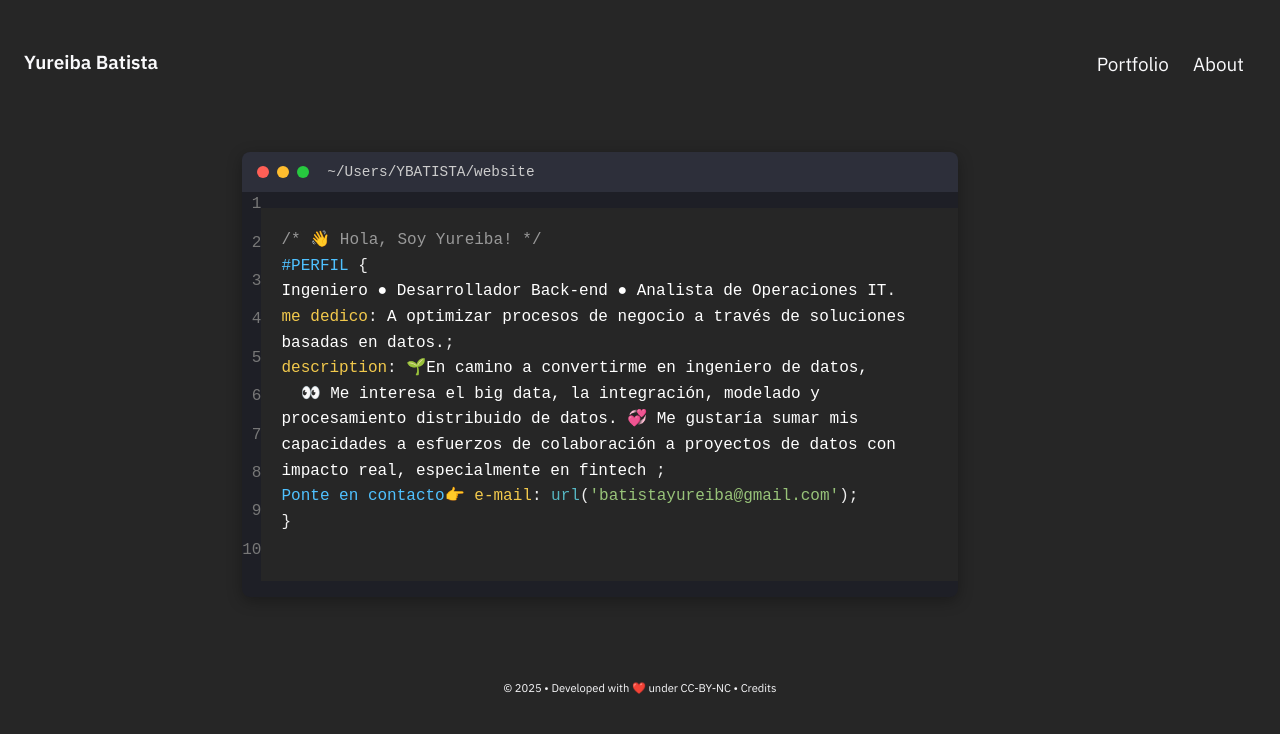
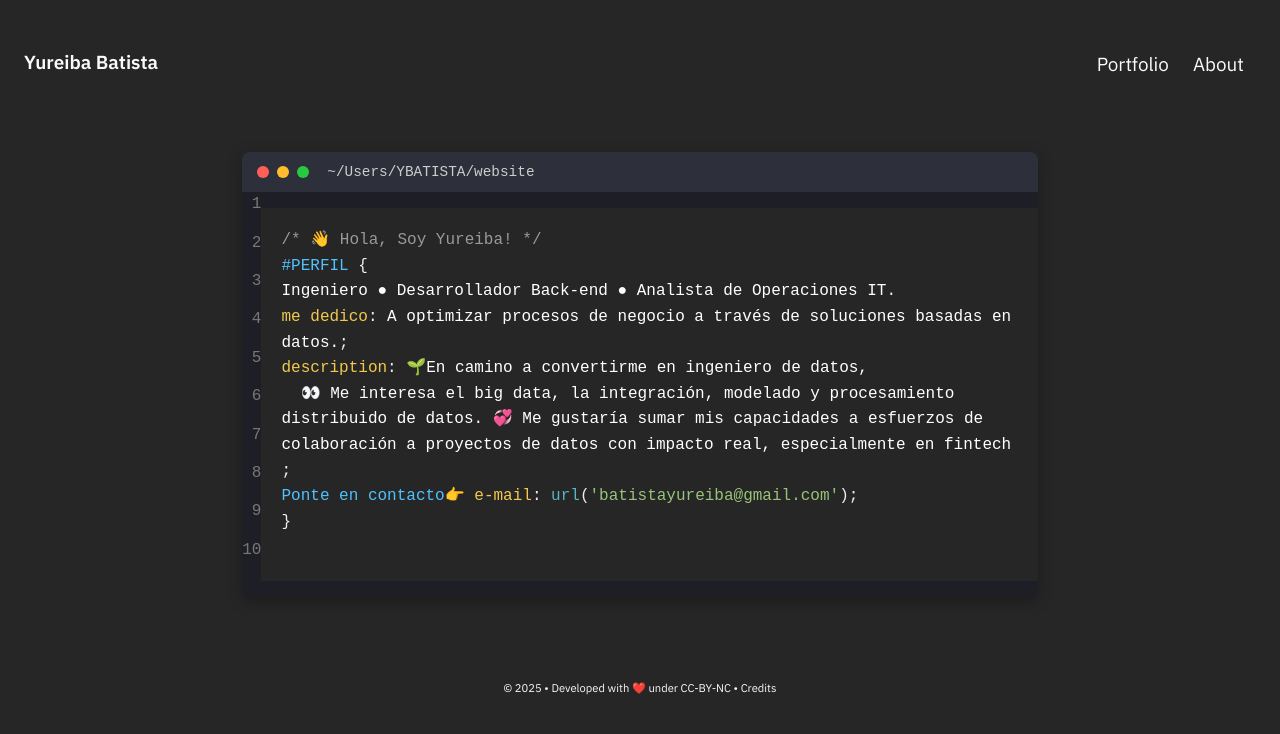
Before and after one commit to batistayureiba/batistayureiba.github.io, a Jekyll site: the page built from pages/index.md, in a window 1280 px wide. Shown: the top 734 px of the page. Built offline with Jekyll 4.4.1, drawn with Linux system fonts in a browser that asks for light colours.

Commit message:
Update style.css

```diff
--- a/assets/css/style.css
+++ b/assets/css/style.css
@@ -1720,3 +1720,18 @@ a[href^="http"] {
 .terminal-wrapper .intro {
   background-color: transparent !important;
 }
+
+/* === CORRECCIÓN PARA BLOQUE TERMINAL (añadido al final del CSS original) === */
+.terminal-wrapper .related-group,
+.terminal-wrapper .intro {
+  all: unset;
+  display: block;
+}
+
+.terminal-wrapper .terminal {
+  background-color: #1e1f26 !important;
+  border-radius: 8px;
+  box-shadow: 0 4px 15px rgba(0, 0, 0, 0.3);
+  overflow: hidden;
+  width: 100%;
+}
```
